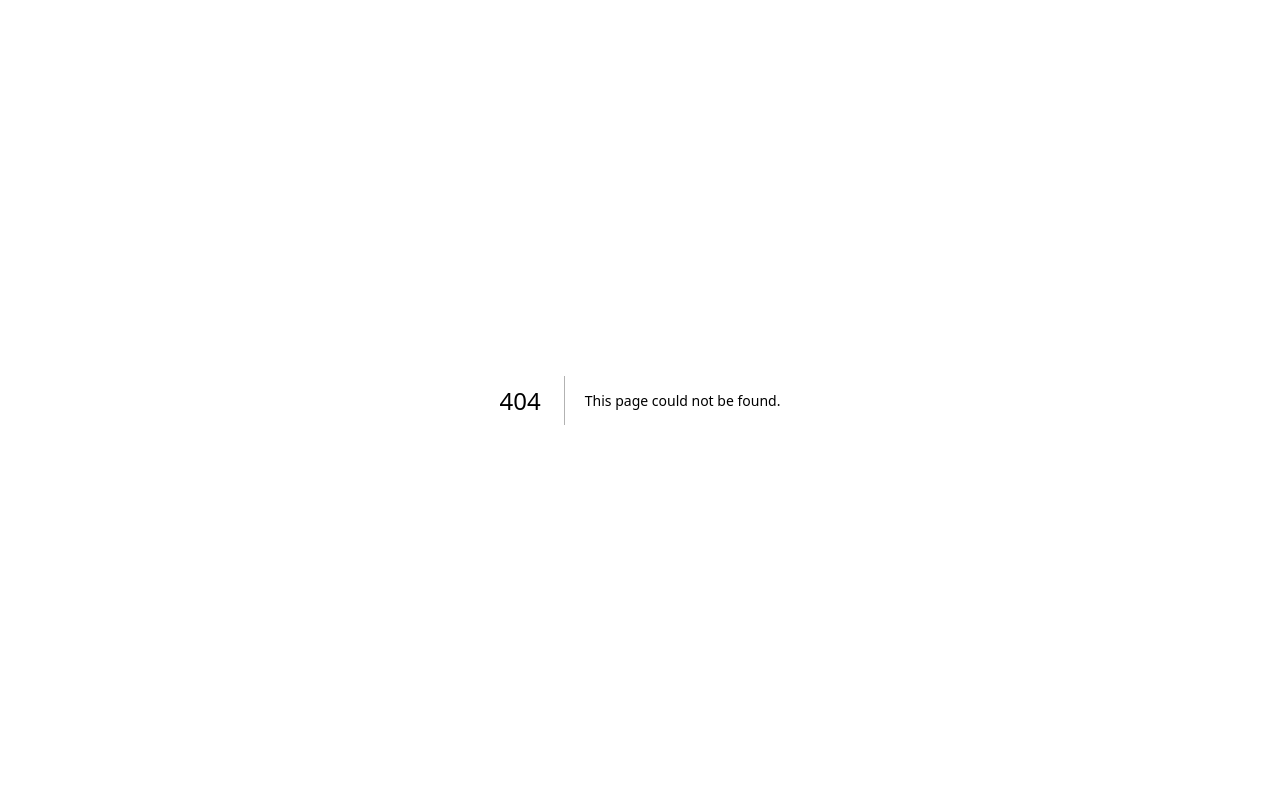
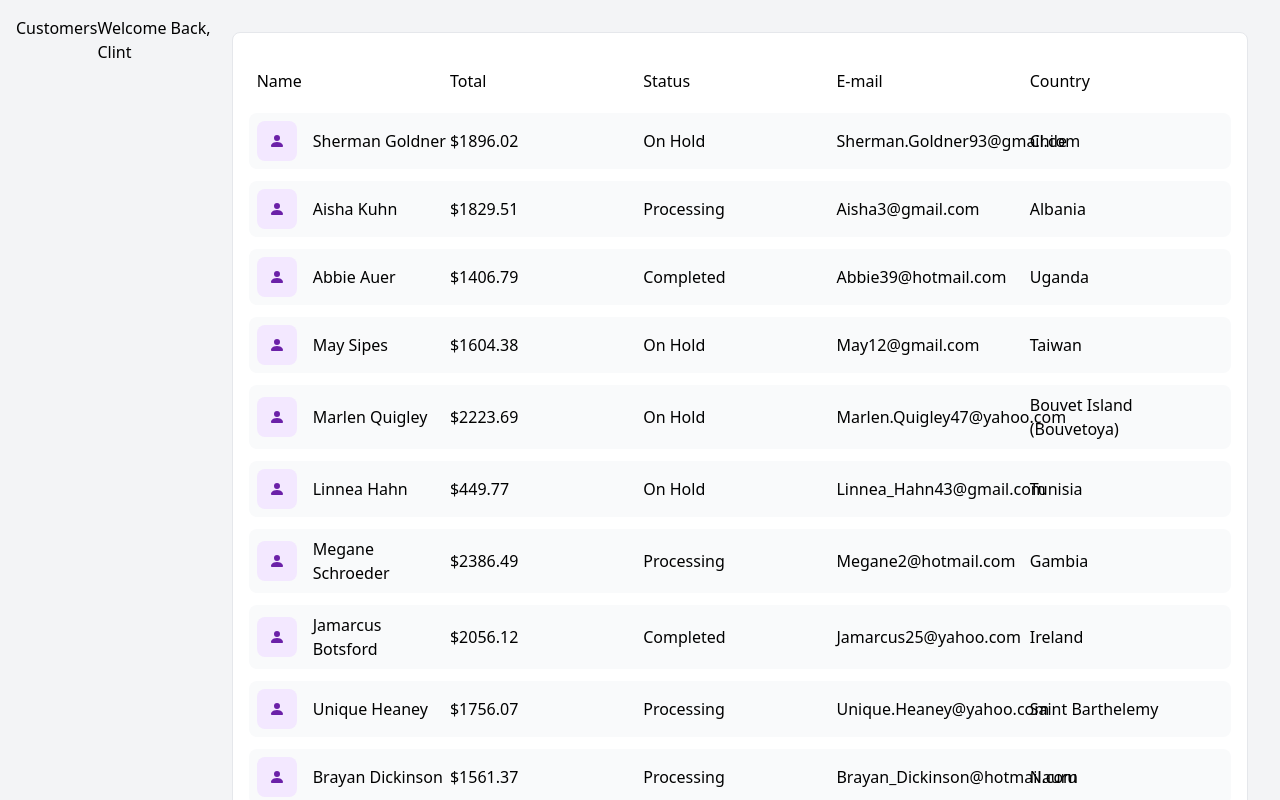
Before and after one commit to line-em/next-dashboard, a Next.js app: page /customers in a window 1280 px wide. Before the commit this address had no page. Shown: the top 800 px of the page. Built offline with nearby package versions, Linux system fonts and the light colour scheme.

Commit message:
add generateUser with temp route

```diff
--- a/package.json
+++ b/package.json
@@ -22,6 +22,7 @@
     "typescript": "4.9.5"
   },
   "devDependencies": {
+    "@faker-js/faker": "^7.6.0",
     "autoprefixer": "^10.4.13",
     "postcss": "^8.4.21",
     "tailwindcss": "^3.2.7"
--- /dev/null
+++ b/src/fixtures/generateUsers.ts
@@ -0,0 +1,24 @@
+import { faker } from "@faker-js/faker";
+
+export interface User {
+	id: string;
+	name: string;
+	total: string;
+	status: string;
+	country: string;
+	email: string;
+}
+
+export const createUser = (): User => {
+	const firstName = faker.name.firstName();
+	const lastName = faker.name.lastName();
+
+	return {
+		id: faker.datatype.uuid(),
+		name: firstName + " " + lastName,
+		total: faker.finance.amount(5, 2500, 2, "$"),
+		status: faker.helpers.arrayElement(["On Hold", "Processing", "Completed"]),
+		country: faker.address.country(),
+		email: faker.internet.email(firstName, lastName)
+	};
+};
--- /dev/null
+++ b/src/pages/api/getUsers.ts
@@ -0,0 +1,25 @@
+// Next.js API route support: https://nextjs.org/docs/api-routes/introduction
+import type { NextApiRequest, NextApiResponse } from "next";
+import { User, createUser } from "@/fixtures/generateUsers";
+
+const getUsers = (req: NextApiRequest, res: NextApiResponse<User[]>) => {
+	const users: User[] = [];
+	for (let i = 0; i < 20; i++) {
+		const user = createUser();
+		users.push(user);
+	}
+	res.status(200).json(users);
+};
+export default getUsers;
+
+// export default function handler(
+//   req: NextApiRequest,
+//   res: NextApiResponse<User[]>
+// ) {
+//   const users: User[] = [];
+//   for (let i = 0; i < 20; i++) {
+// 		const user = createUser();
+// 		users.push(user);
+//   }
+//   res.status(200).json(users)
+// }
--- a/src/pages/api/hello.ts
+++ /dev/null
@@ -1,13 +0,0 @@
-// Next.js API route support: https://nextjs.org/docs/api-routes/introduction
-import type { NextApiRequest, NextApiResponse } from 'next'
-
-type Data = {
-  name: string
-}
-
-export default function handler(
-  req: NextApiRequest,
-  res: NextApiResponse<Data>
-) {
-  res.status(200).json({ name: 'John Doe' })
-}
--- a/src/pages/api/x.tsx
+++ /dev/null
@@ -1,7 +0,0 @@
-import React from "react";
-
-const x = () => {
-	return <div>x</div>;
-};
-
-export default x;
--- /dev/null
+++ b/src/pages/customers.tsx
@@ -0,0 +1,59 @@
+import React from "react";
+import { GetStaticProps } from "next";
+import { BsPersonFill, BsThreeDotsVertical } from "react-icons/bs";
+import { User } from "@/fixtures/generateUsers";
+
+interface Props {
+	users: User[];
+}
+
+const customers = ({ users }: Props) => {
+	return (
+		<main className="bg-gray-100 min-h-screen">
+			<section className="flex justify-between p-4">
+				<h2>Customers</h2>
+				<h2>Welcome Back, Clint</h2>
+				<header className="p-4">
+					<div className="w-full m-auto p-4 border rounded-lg bg-white overflow-y-auto">
+						<div className="my-3 p-2 grid md:grid-cols-5 sm:grid-cols-3 grid-cols-2 items-center justify-between cursor-pointer">
+							<span>Name</span>
+							<span className="sm:text-left text-right">Total</span>
+							<span className="hidden md:grid">Status</span>
+							<span className="hidden sm:grid">E-mail</span>
+							<span className="hidden sm:grid">Country</span>
+						</div>
+						<ul>
+							{users.map((user) => (
+								<li
+									key={user.id}
+									className="bg-gray-50 hover:bg-gray-100 rounded-lg my-3 p-2 grid md:grid-cols-5 sm:grid-cols-3 grid-cols-2 items-center justify-between cursor-pointer"
+								>
+									<div className="flex items-center">
+										<div className="bg-purple-100 p-3 rounded-lg">
+											<BsPersonFill className="text-purple-800" />
+										</div>
+										<p className="pl-4">{user.name}</p>
+									</div>
+									<p>{user.total}</p>
+									<p>{user.status}</p>
+									<p>{user.email}</p>
+									<p>{user.country}</p>
+								</li>
+							))}
+						</ul>
+					</div>
+				</header>
+			</section>
+		</main>
+	);
+};
+
+export const getStaticProps: GetStaticProps<Props> = async () => {
+	const res = await fetch("http://localhost:3000/api/getUsers");
+	const users = await res.json();
+	return {
+		props: { users }
+	};
+};
+
+export default customers;
--- a/src/pages/index.tsx
+++ b/src/pages/index.tsx
@@ -1,6 +1,5 @@
 import Head from "next/head";
 import { Rubik } from "@next/font/google";
-import styles from "@/styles/Home.module.css";
 
 const rubik = Rubik({ subsets: ["latin"] });
 
@@ -18,7 +17,7 @@ export default function Home() {
 					}
 				`}</style>
 			</Head>
-			<main className={styles.main}>
+			<main>
 				<h1 className="text-3xl font-bold underline">Hello world!</h1>
 			</main>
 		</>
```
Also changed, not shown: 1 other file (tests, documents, lock files or other folders).
